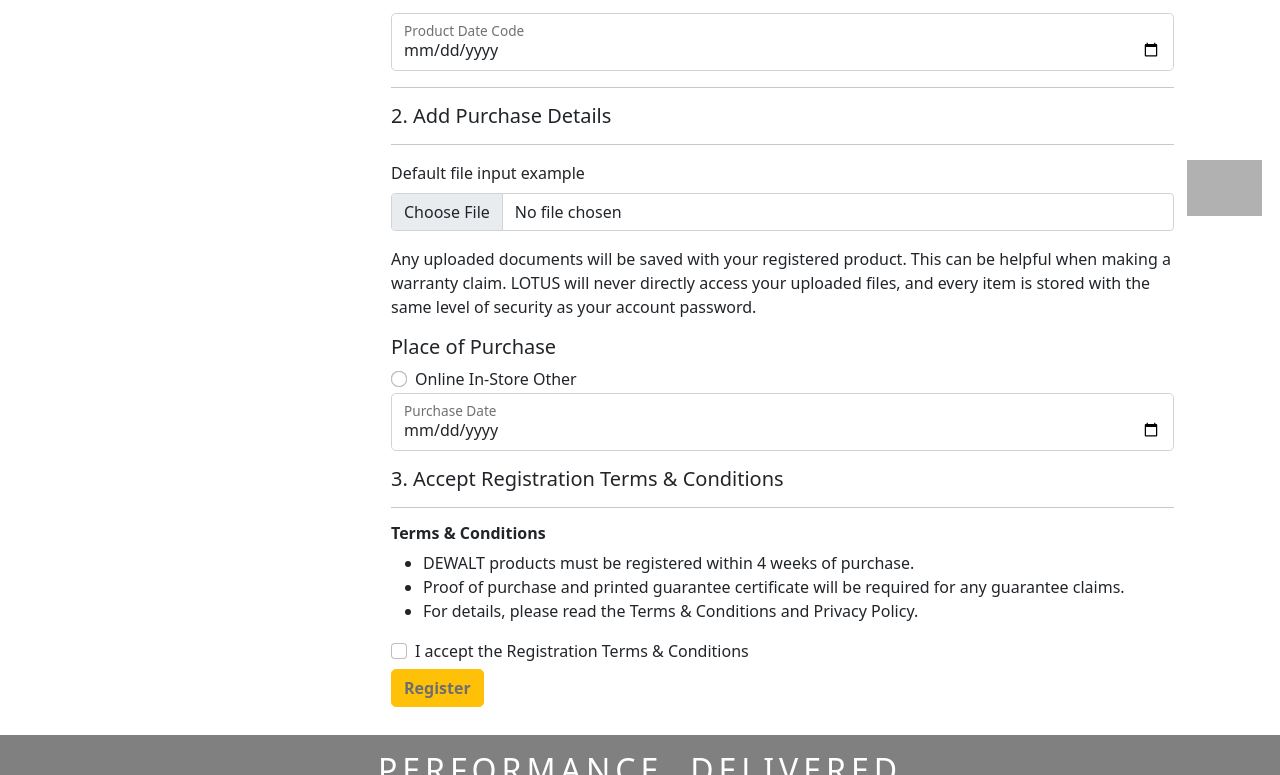
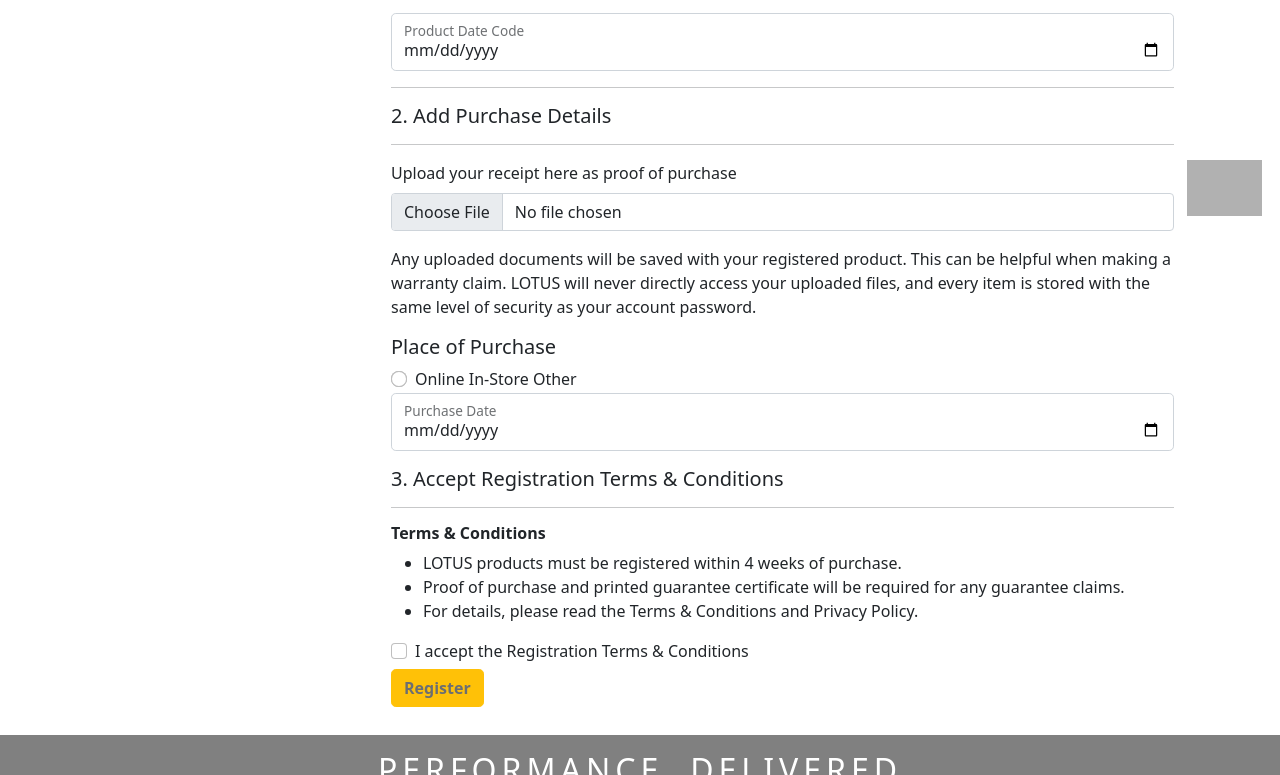
Before and after one commit to valabilo/LOTUSPhilippines-WD42, a plain HTML site: page toolRegistration.html in a window 1280 px wide. Shown: the part 566-1341 px from the top of the page. Drawn offline with nearby package versions, Linux system fonts and the light colour scheme; grey boxes are pictures that could not be loaded.

Commit message:
updated somethings

```diff
--- a/toolRegistration.html
+++ b/toolRegistration.html
@@ -218,7 +218,7 @@
                 <h5 class="my-3">2. Add Purchase Details</h5>
                 <hr>
                 <div class="mb-3">
-                    <label for="formFile" class="form-label">Default file input example</label>
+                    <label for="formFile" class="form-label">Upload your receipt here as proof of purchase</label>
                     <input class="form-control" type="file" id="formFile">
                 </div>
                 <p>Any uploaded documents will be saved with your registered product. This can be helpful when making a warranty claim. LOTUS will never directly access your uploaded files, and every item is stored with the same level of security as your account password.<p>
@@ -245,7 +245,7 @@
                 <hr>
                 <h6 class="fw-bold">Terms & Conditions</h6>
                 <ul>
-                    <li>DEWALT products must be registered within 4 weeks of purchase.</li>
+                    <li>LOTUS products must be registered within 4 weeks of purchase.</li>
                     <li>Proof of purchase and printed guarantee certificate will be required for any guarantee claims.</li>
                     <li>For details, please read the Terms & Conditions and Privacy Policy.</li>
                 </ul>
```
